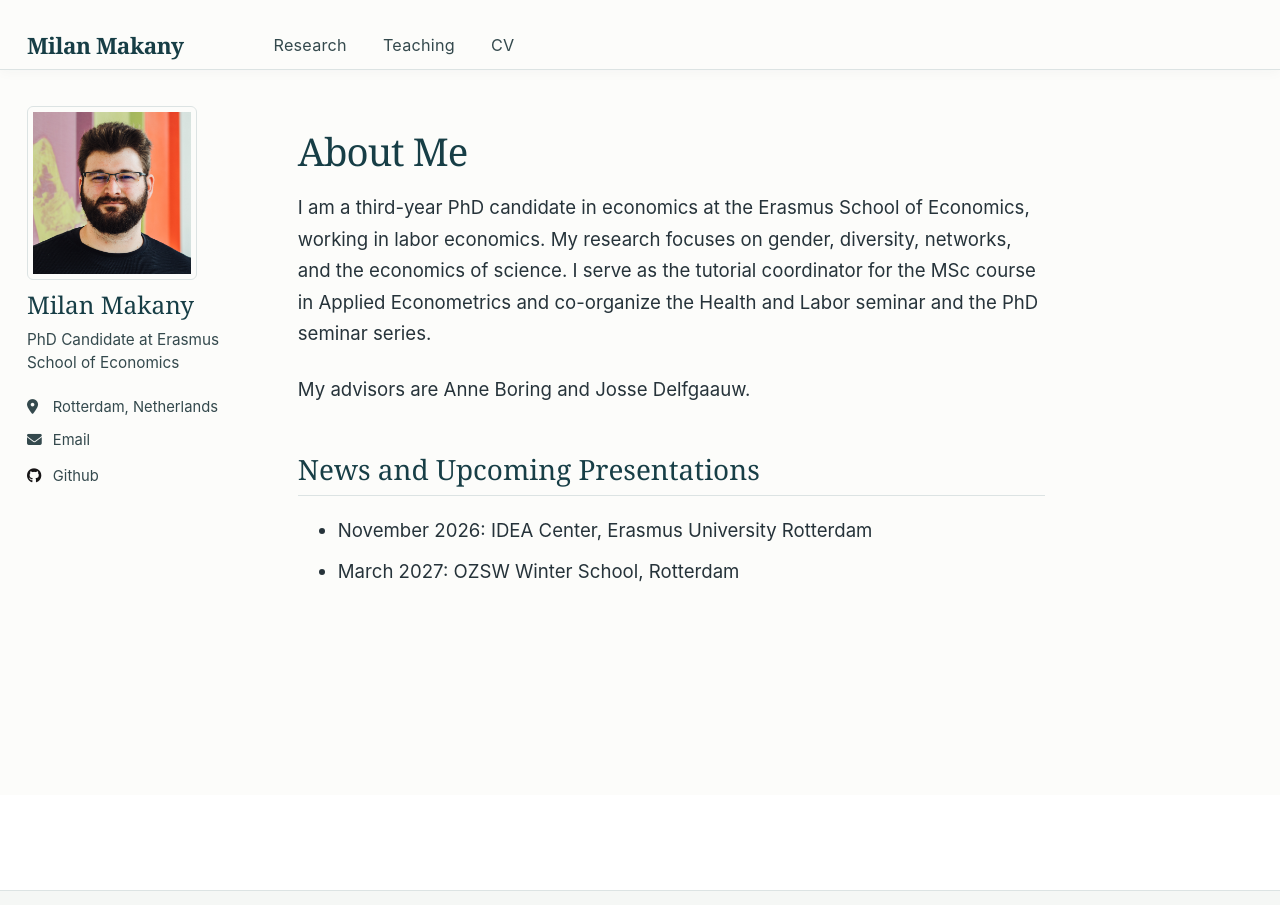
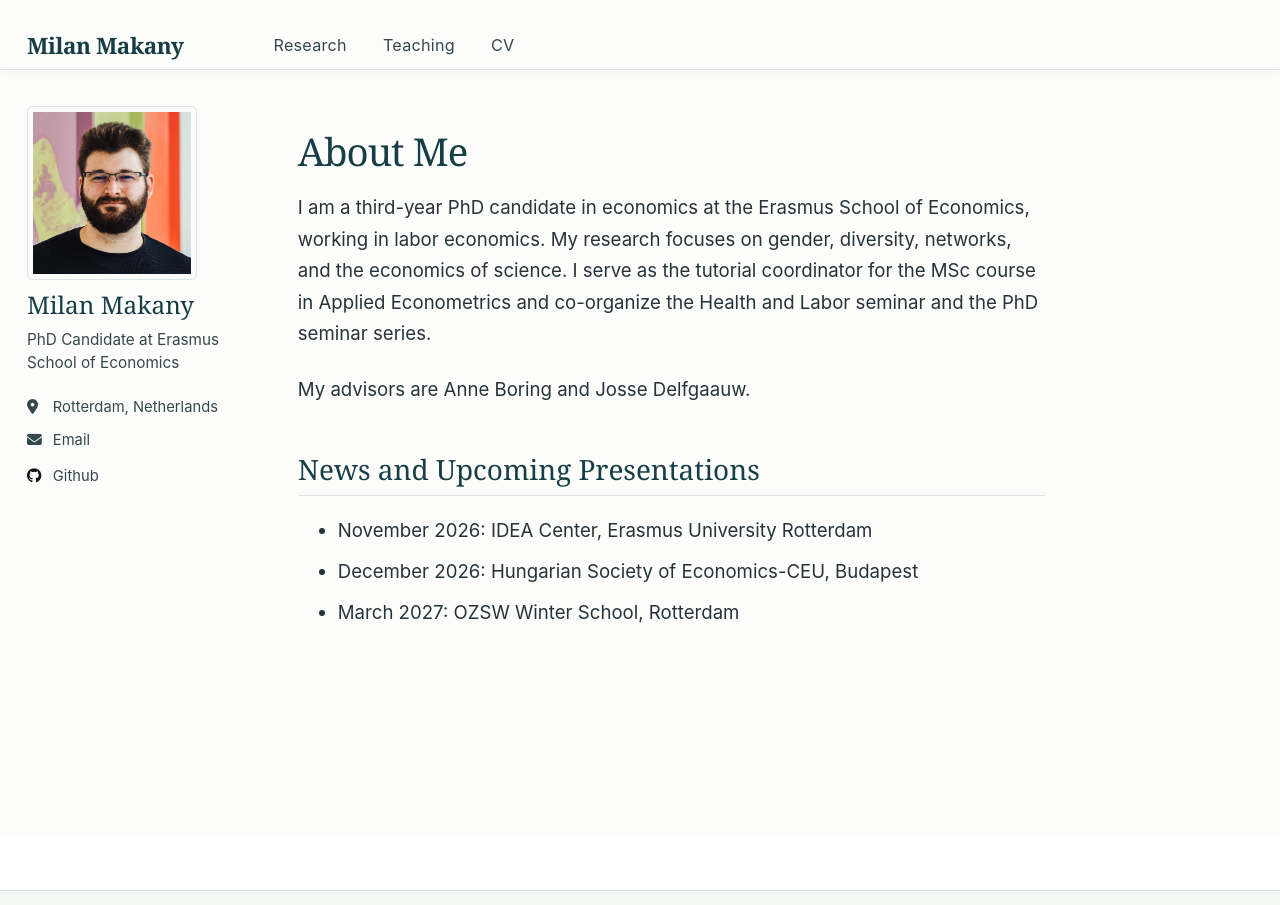
Before and after one commit to makany-milan/makany-milan.github.io, a Jekyll site: the page built from _pages/about.md, in a window 1280 px wide and 1048 px high, cut to the strip 0-905 px from the top of the window. Built offline with Jekyll 4.4.1, drawn with Linux system fonts in a browser that asks for light colours.

Commit message:
conference list

```diff
--- a/_pages/about.md
+++ b/_pages/about.md
@@ -15,4 +15,5 @@ My advisors are Anne Boring and Josse Delfgaauw.
 
 ## News and Upcoming Presentations
 - November 2026: IDEA Center, Erasmus University Rotterdam
+- December 2026: Hungarian Society of Economics-CEU, Budapest
 - March 2027: OZSW Winter School, Rotterdam
```
